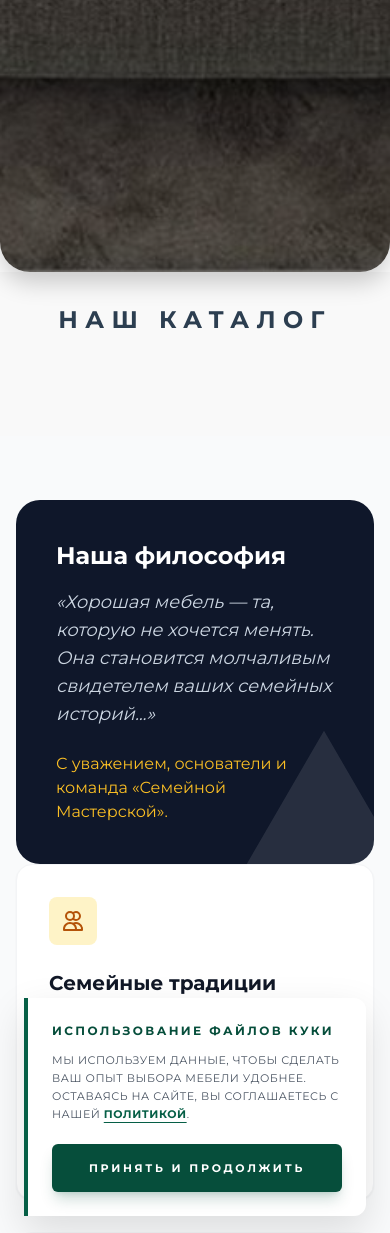
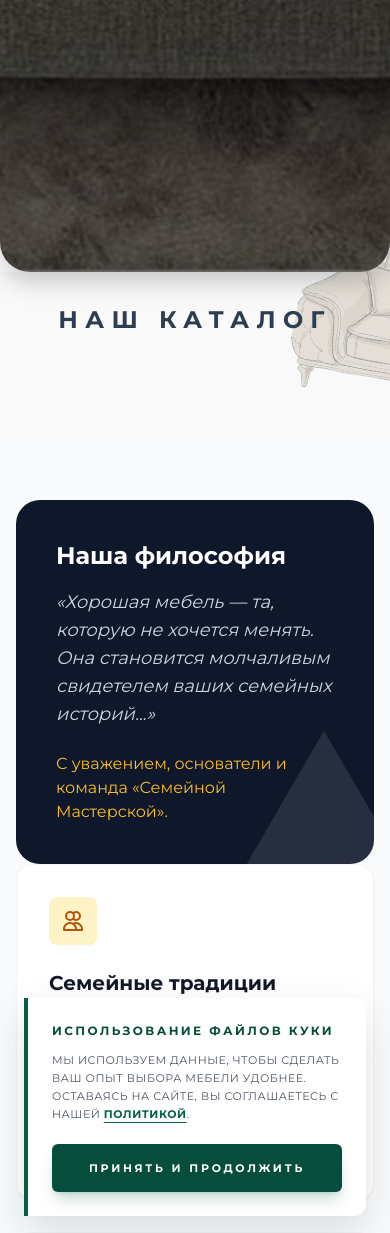
Before and after one commit to paltusyan-sketch/mebel-for-family.ru, a Django app: template app1/templates/index.html in a window 390 px wide. Shown: the part 1360-2593 px from the top of the page. Run offline with Django 5.2, Linux system fonts and the light colour scheme; the template is opened without the code that fills it: most values are stand-ins (such as "Sample title", 1, 10 or a date in 2020); form fields are guessed from the names that the template uses; some libraries are stand-ins or nearby versions; some web fonts are replaced.

Commit message:
начинаем чистить верстку

```diff
--- a/app1/static/css/base.css
+++ b/app1/static/css/base.css
@@ -7,16 +7,19 @@
 
 html, body {
     height: 100%;
+    width: 100%;
     margin: 0;
+    overflow-x: hidden; /* Запрет скролла по горизонтали на корню */
 }
 
 body {
     font-family: 'Montserrat', sans-serif;
     line-height: 1.6;
     color: #333;
-    padding-top: 4.5rem; /* Отступ для фиксированной шапки */
+    padding-top: 4.5rem;
     display: flex;
     flex-direction: column;
+    position: relative; /* Обязательно для работы top/right у дивана */
 }
 
 main {
--- a/app1/static/css/index2.css
+++ b/app1/static/css/index2.css
@@ -1,5 +1,9 @@
 
 
+body {
+    overflow-x: hidden;
+    position: relative;
+}
 
 /* --- index.css: Стили главной страницы и общие компоненты --- */
 
@@ -509,3 +513,73 @@ input[type="checkbox"]:checked::after {
         font-size: 16px !important;
     }
 }
+
+
+
+
+.nash-catalog {
+    position: relative;
+    z-index: 3;
+}
+
+
+
+.decor-bg-chair {
+    left: -4%;
+    position: absolute;
+    z-index: 0;
+    pointer-events: none;
+    top: 54%;
+    right: 1171px;
+    width: 468px;
+    opacity: 0.55;
+    transform: rotate(-10deg);
+    filter: contrast(0.8);
+}
+
+.decor-bg-sofa {
+    left: 74%;
+    position: absolute;
+    z-index: 0;
+    pointer-events: none;
+    top: 51%;
+    right: -162px;
+    width: 577px;
+    opacity: 0.52;
+    transform: rotate(16deg);
+    filter: contrast(0.8);
+}
+
+/* max-width: 1180px */
+@media (max-width: 1180px) {
+    .decor-bg-chair {
+        left: -16%;
+    }
+}
+
+/* max-width: 961px */
+@media (max-width: 961px) {
+    .decor-bg-chair {
+        left: -2%;
+        top: 60%;
+        width: 225px;
+    }
+}
+
+@media (max-width: 961px) {
+    .decor-bg-sofa {
+        left: 78%;
+        top: 57%;
+        width: 320px;
+        transform: rotate(11deg);
+    }
+}
+
+/* max-width: 500px */
+@media (max-width: 500px) {
+    .decor-bg-chair {
+        left: -5%;
+        top: 123%;
+        width: 325px;
+    }
+}
--- a/app1/templates/base.html
+++ b/app1/templates/base.html
@@ -68,13 +68,6 @@
 
             </div>
 
-
-            <!-- <input type="checkbox" id="menu-toggle" class="menu-toggle"> -->
-
-            <!-- <label for="menu-toggle" class="menu-icon">
-                <span class="navicon"></span>
-            </label> -->
-
             <div class="nav-order">
                 <nav class="navigation">
                     <a href="{% url 'main' %}">Главная</a>
@@ -88,8 +81,7 @@
     </header>
 
     <main>
-        <!-- ОСНОВНОЕ МЕСТО ДЛЯ КОНТЕНТА -->
-        <!-- Все, что ты будешь писать в других файлах внутри {-% block content %}, появится тут -->
+
         {% block content %}{% endblock %}
     </main>
 
@@ -98,7 +90,7 @@
         <div class="max-w-3xl mx-auto space-y-4">
             <!-- Контакты из твоих настроек -->
             <p class="text-sm sm:text-base opacity-90">
-                Контакты: {{ site_settings.phone }} | {{ site_settings.address }}
+                Контакты: {{ site_settings.phone }} | {{ site_settings.address|safe }}
             </p>
 
             <!-- Доп. инфа и ссылка -->
--- a/app1/templates/index.html
+++ b/app1/templates/index.html
@@ -21,13 +21,15 @@
 
     <!-- Catalog -->
     <section class="catalog">
+        <img src="{% static 'img/deco_chair.png' %}" class="decor-bg-chair">
+
         <a href="{% url 'catalog' %}" class="block text-center mb-7 no-underline group">
-            <h2 class="text-2xl md:text-3xl font-bold uppercase tracking-[0.3em] text-gray-800 antialiased transition-all duration-300 group-hover:text-orange-600 group-hover:tracking-[0.35em]">
+            <h2 class="nash-catalog text-2xl md:text-3xl font-bold uppercase tracking-[0.3em] text-gray-800 antialiased transition-all duration-300 group-hover:text-orange-600 group-hover:tracking-[0.35em]">
                 Наш каталог
             </h2>
-            <!-- Необязательно: тонкая линия под заголовком для пущего стиля
-            <div class="h-[1px] w-12 bg-gray-300 mx-auto mt-4 transition-all duration-300 group-hover:w-24 group-hover:bg-orange-500"></div> -->
         </a>
+
+        <img src="{% static 'img/deco_sofa_1.png' %}" class="decor-bg-sofa">
 
         <!-- Контейнер с ограничением максимальной ширины, чтобы на 4К мониках не разъехалось -->
         <div class="max-w-6xl mx-auto px-4 py-5">
@@ -40,7 +42,7 @@
                             class="absolute inset-0 w-full h-full object-cover transition-transform duration-700 group-hover:scale-110">
                         <div class="absolute inset-0 bg-gradient-to-t from-black/60 via-transparent to-transparent flex items-end justify-center pb-3">
                             <span class="text-white text-xs md:text-sm font-bold uppercase tracking-[0.2em] antialiased">
-                                {{ cat.name }}
+                                {{ cat.name|safe }}
                             </span>
                         </div>
                     </div>
```
Also changed, not shown: app1/static/img/deco_chair.png (added), app1/static/img/deco_sofa_1.png (added), app1/static/img/deco_sofa_2.png (added).
